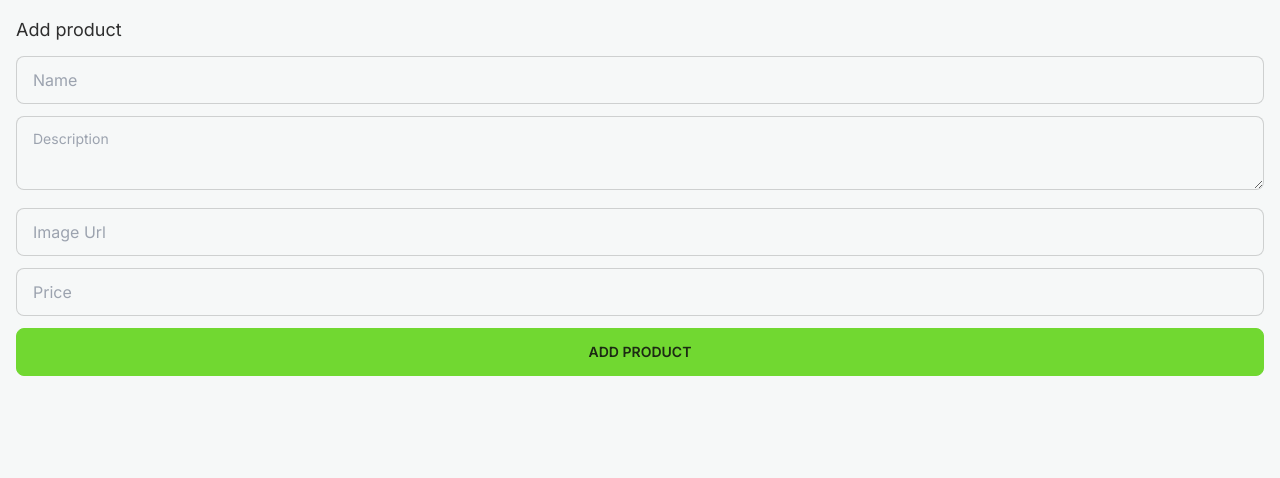
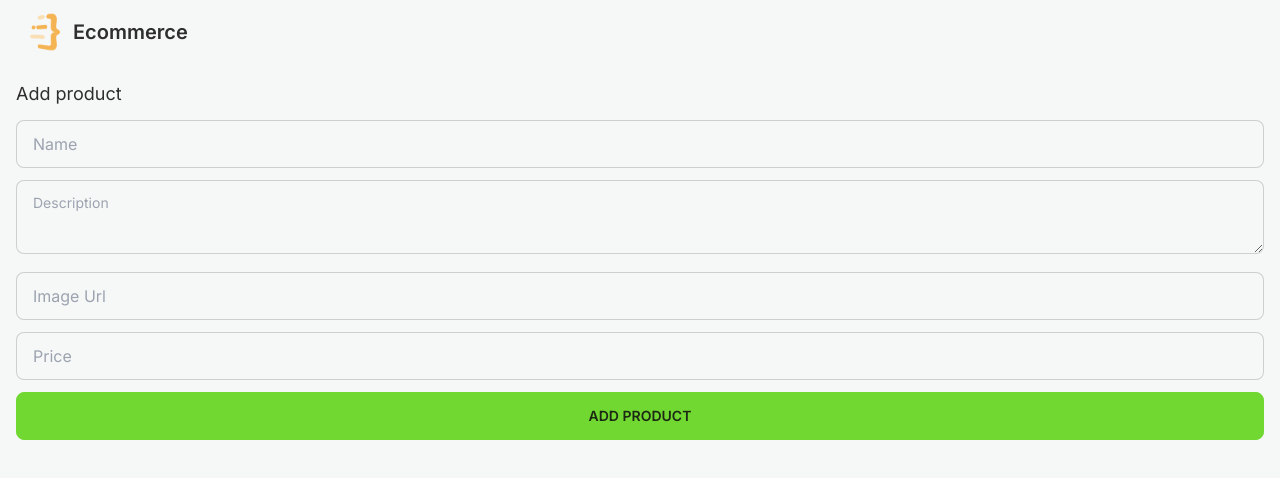
Before and after one commit to lucasborba111/nextjs-ecommerce, a Next.js app: page /add-product in a window 1280 px wide. Shown: the top 478 px of the page. Built offline with nearby package versions, Linux system fonts and the light colour scheme.

Commit message:
ecommerce logo

```diff
--- a/src/app/add-product/page.tsx
+++ b/src/app/add-product/page.tsx
@@ -2,7 +2,7 @@
 import prisma from '../lib/db/prisma'
 import { redirect } from 'next/navigation'
 export const metadata = {
-  title: 'Add product - Murgla Ecommerce',
+  title: 'Add product - Ecommerce',
 }
 
 async function addProduct(formData: FormData) {
--- a/src/app/layout.tsx
+++ b/src/app/layout.tsx
@@ -1,11 +1,12 @@
 import './globals.css'
 import type { Metadata } from 'next'
 import { Inter } from 'next/font/google'
+import NavBar from './navbar/NavBar'
 
 const inter = Inter({ subsets: ['latin'] })
 
 export const metadata: Metadata = {
-  title: 'Murgla Ecommerce',
+  title: 'Ecommerce',
   description: 'We make your wallet cry!',
 }
 
@@ -17,6 +18,7 @@
   return (
     <html lang="en">
       <body className={inter.className}>
+        <NavBar />
         <main className="m-auto min-w-[300px] max-w-7xl p-4">{children}</main>
       </body>
     </html>
--- /dev/null
+++ b/src/app/navbar/NavBar.tsx
@@ -0,0 +1,17 @@
+import Link from 'next/link'
+import Image from 'next/image'
+import logo from '@/assets/logo.jpg'
+export default function NavBar() {
+  return (
+    <div className="bg-base-100">
+      <div className="navbar m-auto max-w-7xl flex-col gap-2 sm:flex-row">
+        <div className="flex-1">
+          <Link href="/" className="btn btn-ghost text-xl normal-case">
+            <Image src={logo} height={40} width={40} alt="ecommerce logo" />
+            Ecommerce
+          </Link>
+        </div>
+      </div>
+    </div>
+  )
+}
--- a/src/app/products/[id]/page.tsx
+++ b/src/app/products/[id]/page.tsx
@@ -26,7 +26,7 @@
   const product = await getProduct(id)
 
   return {
-    title: product.name + ' - Murgla',
+    title: product.name + ' - Ecommerce',
     description: product.description,
     openGraph: {
       images: [{ url: product.imageUrl }],
```
Also changed, not shown: src/assets/logo.jpg (added), 1 other file (tests, documents, lock files or other folders).
